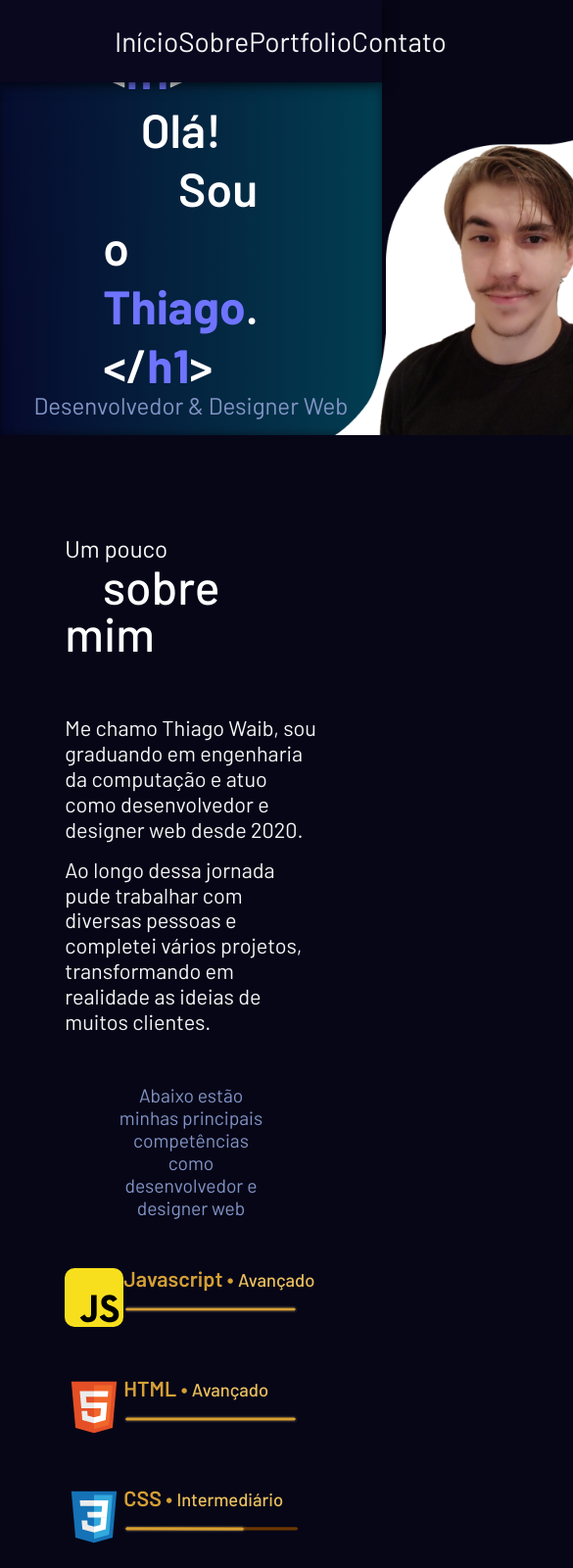
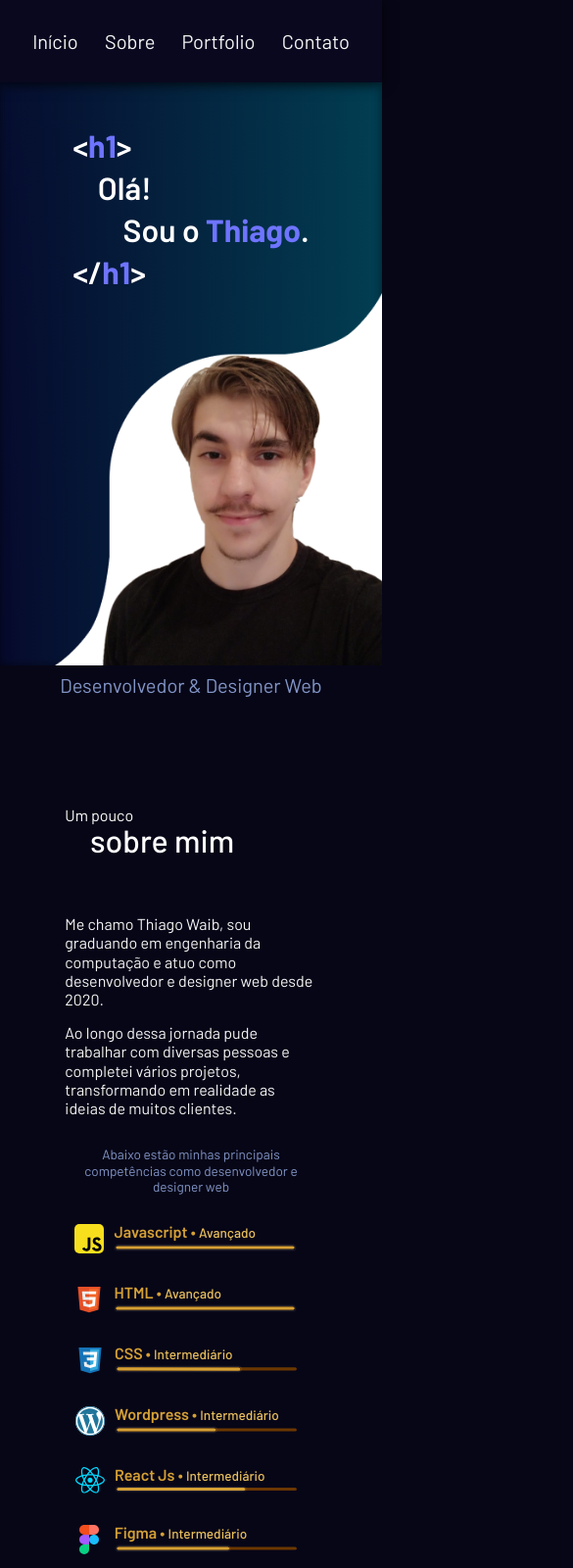
Before and after one commit to thiagowaib/portfolio, a plain HTML site: page index.html in a window 390 px wide. Shown: the top 1600 px of the page at 98% size, 585 px wide, since content can reach past the window. Drawn offline with Linux system fonts and the light colour scheme.

Commit message:
Responsividade Tablet e Mobile

```diff
--- a/styles/banner.css
+++ b/styles/banner.css
@@ -4,15 +4,18 @@
         rgba(6, 11, 52, 0.75) 0%,
         rgba(0, 81, 102, 0.75) 100%);
     display: flex;
-    justify-content: space-between;
+    flex-wrap: wrap;
+    max-width: 100vw;
     box-shadow: inset 0px 0px 10px rgba(0, 0, 0, 0.5);
 }
 
 .banner-title-container{
+    display: flex;
+    flex-direction: column;
     align-self: center;
-    padding-left: 27%;
     /* background-color: rgba(0,0,0,.3); */
     flex: 1;
+    margin-left: 17%;
 }
 
 .banner-title-container h1{
@@ -24,8 +27,10 @@
 .banner-title-container h1 span{
     color: rgba(111, 116, 255, 1);
     font-weight: 700;
-    font-size: 48px;
+    font-size: 1em;
 }
+
+
 
 .banner-img-container{
     /* background-color: rgba(0,0,0,.3); */
@@ -45,3 +50,38 @@
     text-align: center;
     margin-top: -1.75em;
 }
+
+@media screen and (max-width: 475px){
+    .banner-container{
+        flex-direction: column;
+    }
+    .banner-title-container{
+        margin-left: 0;
+        margin-top: 15vh;
+    }
+    .banner-title-container h1{
+        color: white;
+        font-weight: 600;
+        font-size: 2em;
+        line-height: 1.35em;
+    }
+    .banner-title-container h1 span{
+        color: rgba(111, 116, 255, 1);
+        font-weight: 700;
+        font-size: 1em;
+    }
+    .banner-img-container{
+        display: flex;
+        /* background-color: #8295C640; */
+        height: 45vh;
+        max-width: 100vw;
+    }
+    .banner-img-container img{
+        align-self: flex-end;
+        height: 100%;
+    }
+    .banner-txt-container{
+        font-size: 1.25em;
+        margin-top: .5em;
+    }
+}
--- a/styles/contato.css
+++ b/styles/contato.css
@@ -35,6 +35,7 @@
 .contato-icons-container{
     display: flex;
     justify-content: space-between;
+    flex-wrap: wrap;
     padding: 50px 0;
 }
 
@@ -50,12 +51,15 @@
 }
 
 .contato-icon img{
-    width: 20%;
+    text-align: center;
+    max-width: 64px;
+    width: 20vw;
 }
 
 .contato-icon p{
     font-size: 1.15em;
     text-shadow: 0px 0px 4px rgba(198, 248, 233, 0.6);
+    text-align: center;
 }
 
 .footer-joke{
@@ -64,3 +68,25 @@
     text-align: center;
     color: #8295C6;
 }
+@media screen and (max-width: 1024px){
+    .contato-icons-container{
+        padding: 30px 0 40px 0;
+    }
+    .contato-icon{
+        padding: 15px 0;
+        margin: 0 auto;
+        text-align: center;
+    }
+    .contato-icon img{
+        width: 10vw;
+    }
+}
+@media screen and (max-width: 475px){
+    .contato-container h2{
+        font-size: 2em;
+    }
+    .contato-container p{
+        font-size: 1.15em;
+    }
+
+}
--- a/styles/header.css
+++ b/styles/header.css
@@ -20,7 +20,26 @@
     font-weight: 400;
     color: whitesmoke;
     text-decoration: none;
-    transition: transform .2s;
+    transition: all .2s;
+}
+@media screen and (max-width: 1024px){
+    .header-container ul{
+        margin: auto 10%;
+    }
+    .header-container ul li a{
+        font-size: 1.75em;
+    }
+}
+@media screen and (max-width: 475px) {
+    .header-container{
+        width: 100vw;
+    }
+    .header-container ul{
+        margin: auto 5%;
+    }
+    .header-container ul li a{
+        font-size: 1.25em;
+    }
 }
 
 .header-container ul li a:hover{
--- a/styles/main.css
+++ b/styles/main.css
@@ -1,5 +1,8 @@
 body{
     background-color: #070617;
+    max-width: 100vw;
+    overflow-x: hidden;
+    transition: all .2s;
 }
 
 html{
--- a/styles/portfolio.css
+++ b/styles/portfolio.css
@@ -84,6 +84,7 @@
     border: 0;
     border-radius: 0;
     text-align: right;
+    margin-right: 0;
 }
 
 .projeto-botões .link-repo img{
@@ -97,3 +98,33 @@
     color: inherit;
     transform: scale(1.1);
 }
+
+@media screen and (max-width: 475px){
+    .portfolio-container h2{
+        font-size: 2em;
+    }
+    .projeto{
+        margin: 15px 0;
+        width: 100%;
+        border-radius: 5px;
+        box-shadow: 0 0 8px rgba(198, 248, 233, 0.3);
+    }
+    .projeto img{
+        width: 100%;
+        border-radius: 5px 5px 0 0;
+    }
+    .projeto-dados h4{
+        font-size: 1.5em;
+    }
+
+    .projeto-botões a{
+        margin-right:10px;
+        font-size: .9em;
+        padding: 5px 10px;
+        background: transparent;
+        color: rgba(130, 149, 198, 1);
+        border: 1px solid  rgba(130, 149, 198, 1);
+        border-radius: 20px;
+        text-align: center;
+    }
+}
--- a/styles/sobre.css
+++ b/styles/sobre.css
@@ -76,3 +76,32 @@
     max-width: 90%;
     height: 110%;
 }
+
+@media screen and (max-width: 475px){
+
+    .sobre-container::after{
+        margin: 60px auto 0px auto;
+    }
+    .sobre-container h2{
+        font-size: 2em;
+    }
+    .sobre-container p{
+        font-size: 1em;
+    }
+    .sobre-container .pre-skill-txt{
+        font-size: .85em;
+        margin: 30px 0;
+    }
+    .skill-container-l img{
+        width: 30px;
+        border-radius: 5px;
+    }
+    .skill-container-r h3{
+        color: #D5A035;
+        font-weight: 600;
+        font-size: 1em;
+    }
+    .skill-container{
+        margin: 30px auto;
+    }
+}
```
